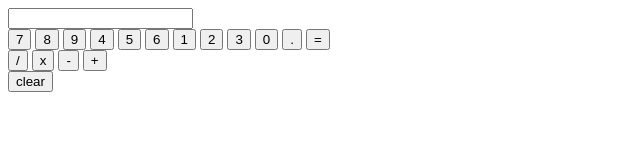
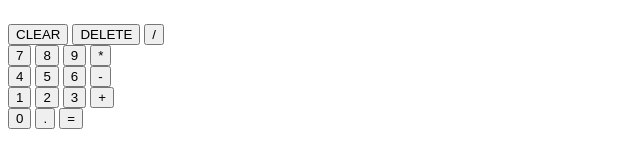
Before and after one commit to justinnebaltazar/calculator, a plain HTML site: page index.html in a window 1280 px wide. Shown: the whole page, without its empty margins (0-640 px from the left). Drawn offline with Linux system fonts and the light colour scheme.

Commit message:
Group buttons in rows and add styling

```diff
--- a/index.html
+++ b/index.html
@@ -3,36 +3,43 @@
 <head>
     <meta charset="UTF-8">
     <meta name="viewport" content="width=device-width, initial-scale=1.0">
+    <link rel="stylesheet" href="styles.css">
     <title>Calculator</title>
 </head>
 <body>
     <div id="container">
-        <div class="input">
-            <input type="text">
+        <div class="display-input">
+            <p id="user-input"></p>
         </div>
-
-        <div class="numbers">
+        <div id="numbers-and-operators">
+            <div class="row-one">
+                <button>CLEAR</button>
+                <button>DELETE</button>
+                <button>/</button>
+            </div>
+            <div class="row-two">
                 <button>7</button>
                 <button>8</button>
                 <button>9</button>
+                <button>*</button>
+            </div>
+            <div class="row-three">
                 <button>4</button>
                 <button>5</button>
                 <button>6</button>
+                <button>-</button>
+            </div>
+            <div class="row-four">
                 <button>1</button>
                 <button>2</button>
                 <button>3</button>
+                <button>+</button>
+            </div>
+            <div class="row-five">
                 <button>0</button>
                 <button>.</button>
                 <button>=</button>
             </div>
-        <div class="operators">
-            <button>/</button>
-            <button>x</button>
-            <button>-</button>
-            <button>+</button>
-        </div>
-        <div>
-            <button>clear</button>
         </div>
     </div>
     <script src="main.js"> </script>
--- /dev/null
+++ b/styles.css
@@ -0,0 +1,8 @@
+#container {
+    display: flex;
+    flex-direction: column;
+}
+
+.numbers {
+    display: flex;
+}
```
Lines whose indentation alone changed are shown as unchanged.
